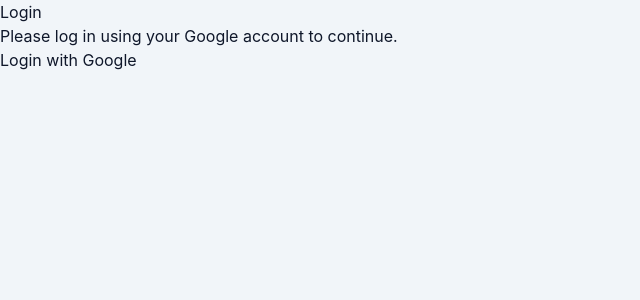
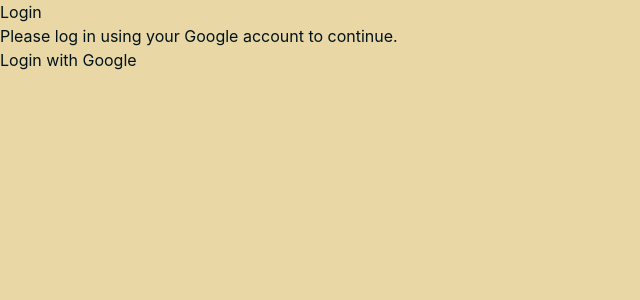
Before and after one commit to chaairman/spaced-repetition-app, a React (Create React App) app in the folder frontend/: page /login in a window 1280 px wide. Shown: the top 300 px of the page, without its empty margins (0-640 px from the left). Built offline with nearby package versions, Linux system fonts and the light colour scheme; no server answers.

Commit message:
style: Configure Tailwind with custom color palette (Step 11.2 Rev)

```diff
--- a/frontend/src/index.css
+++ b/frontend/src/index.css
@@ -1,20 +1,30 @@
 /* frontend/src/index.css */
 @tailwind base;
 @tailwind components;
-@tailwind utilities; /* <-- ADD THESE 3 LINES */
+@tailwind utilities;
 
 body {
   margin: 0;
   font-family: -apple-system, BlinkMacSystemFont, 'Segoe UI', 'Roboto', 'Oxygen',
     'Ubuntu', 'Cantarell', 'Fira Sans', 'Droid Sans', 'Helvetica Neue',
-    sans-serif; /* [cite: 1740] */
-  -webkit-font-smoothing: antialiased; /* [cite: 1741] */
-  -moz-osx-font-smoothing: grayscale; /* [cite: 1741] */
-  /* Apply Tailwind base styles */
-  @apply bg-slate-100 text-slate-900; /* Example: Light slate background, dark slate text */
+    sans-serif; /* */
+  -webkit-font-smoothing: antialiased; /* */
+  -moz-osx-font-smoothing: grayscale; /* */
+  /* Use colors from our custom palette */
+  @apply bg-brand-lightest text-brand-darkest; /* Example: Beige background, Dark blue text */
 }
 
 code {
   font-family: source-code-pro, Menlo, Monaco, Consolas, 'Courier New',
-    monospace; /* [cite: 1741] */
+    monospace; /* */
 }
+
+/* You could define base button styles here using @apply if desired */
+/* Example (we'll refine this later):
+.btn-primary {
+  @apply bg-accent-primary hover:bg-accent-secondary text-brand-darkest font-bold py-2 px-4 rounded;
+}
+.btn-danger {
+   @apply bg-danger-dark hover:bg-danger-darker text-white font-bold py-2 px-4 rounded;
+}
+*/
--- a/frontend/tailwind.config.js
+++ b/frontend/tailwind.config.js
@@ -1,11 +1,25 @@
-// frontend/tailwind.config.js (Create this file)
+// frontend/tailwind.config.js
 /** @type {import('tailwindcss').Config} */
 module.exports = {
     content: [
-      "./src/**/*.{js,jsx,ts,tsx}", // Scan all relevant files in src
+      "./src/**/*.{js,jsx,ts,tsx}",
     ],
     theme: {
-      extend: {}, // You can add custom theme values here later if needed
+      extend: {
+        // Add custom color palette
+        colors: {
+          'brand-darkest': '#001219',     // Prussian Blue
+          'brand-dark': '#005f73',        // Midnight Green
+          'brand-primary': '#0a9396',     // Persian Green
+          'brand-light': '#94d2bd',       // Middle Blue Green
+          'brand-lightest': '#e9d8a6',    // Pale Goldenrod
+          'accent-primary': '#ee9b00',    // Gamboge (Orange)
+          'accent-secondary': '#ca6702', // Ochre
+          'accent-dark': '#bb3e03',      // Rust
+          'danger-dark': '#ae2012',       // Rufous
+          'danger-darker': '#9b2226',     // Ruby Red
+        }
+      },
     },
     plugins: [],
   }
```
